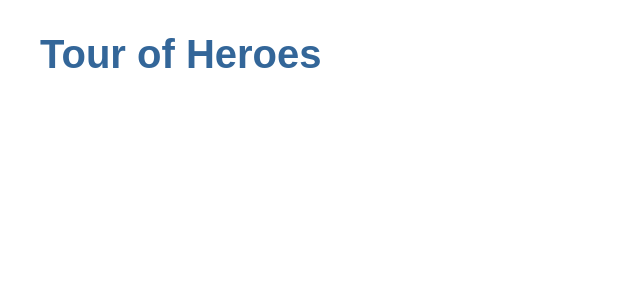
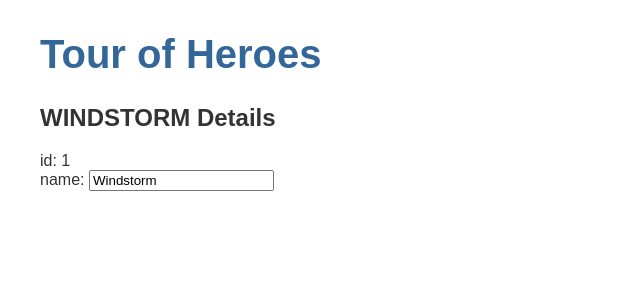
Before and after one commit to Goluxas/angular-tour-of-heroes, an Angular app: page / in a window 1280 px wide. Shown: the top 300 px of the page, without its empty margins (0-640 px from the left). Built offline with nearby package versions, Linux system fonts and the light colour scheme.

Commit message:
End of Part 1

```diff
--- a/src/app/app.component.html
+++ b/src/app/app.component.html
@@ -4,5 +4,6 @@
 </head>
 <body>
     <h1>{{ title }}</h1>
+    <app-heroes></app-heroes>
 </body>
 </html>
--- /dev/null
+++ b/src/app/hero.ts
@@ -0,0 +1,4 @@
+export class Hero {
+  id: number;
+  name: string;
+}
--- /dev/null
+++ b/src/app/heroes/heroes.component.html
@@ -0,0 +1,7 @@
+<h2>{{hero.name | uppercase}} Details</h2>
+<div><span>id: </span>{{hero.id}}</div>
+<div>
+    <label>name:
+        <input [(ngModel)]="hero.name" placeholder="name"/>
+    </label>
+</div>
--- /dev/null
+++ b/src/app/heroes/heroes.component.ts
@@ -0,0 +1,21 @@
+import { Component, OnInit } from '@angular/core';
+import { Hero } from '../hero';
+
+@Component({
+  selector: 'app-heroes',
+  templateUrl: './heroes.component.html',
+  styleUrls: ['./heroes.component.css']
+})
+export class HeroesComponent implements OnInit {
+
+  hero: Hero = {
+    id: 1,
+    name: 'Windstorm',
+  };
+
+  constructor() { }
+
+  ngOnInit() {
+  }
+
+}
```
Also changed, not shown: src/app/app.module.ts (+6 -2 lines), src/app/heroes/heroes.component.css (added), 1 other file (tests, documents, lock files or other folders).
